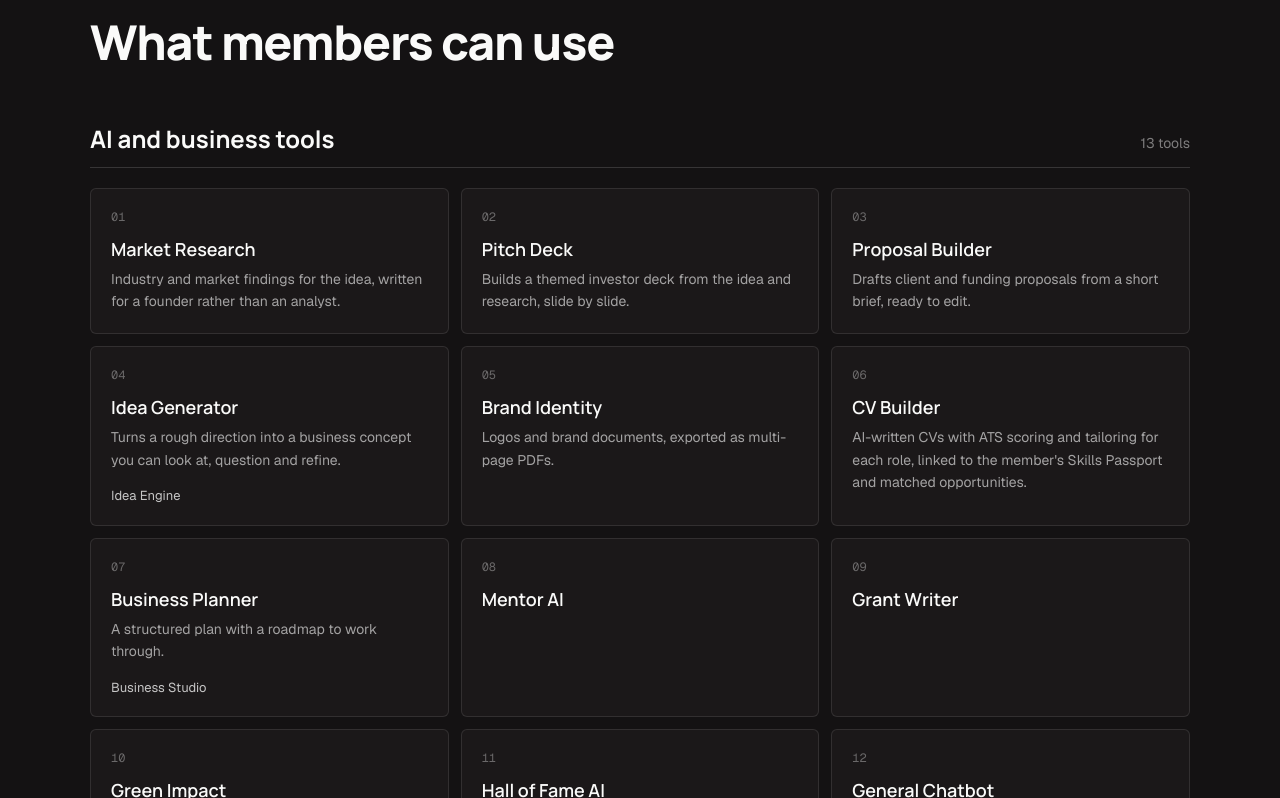
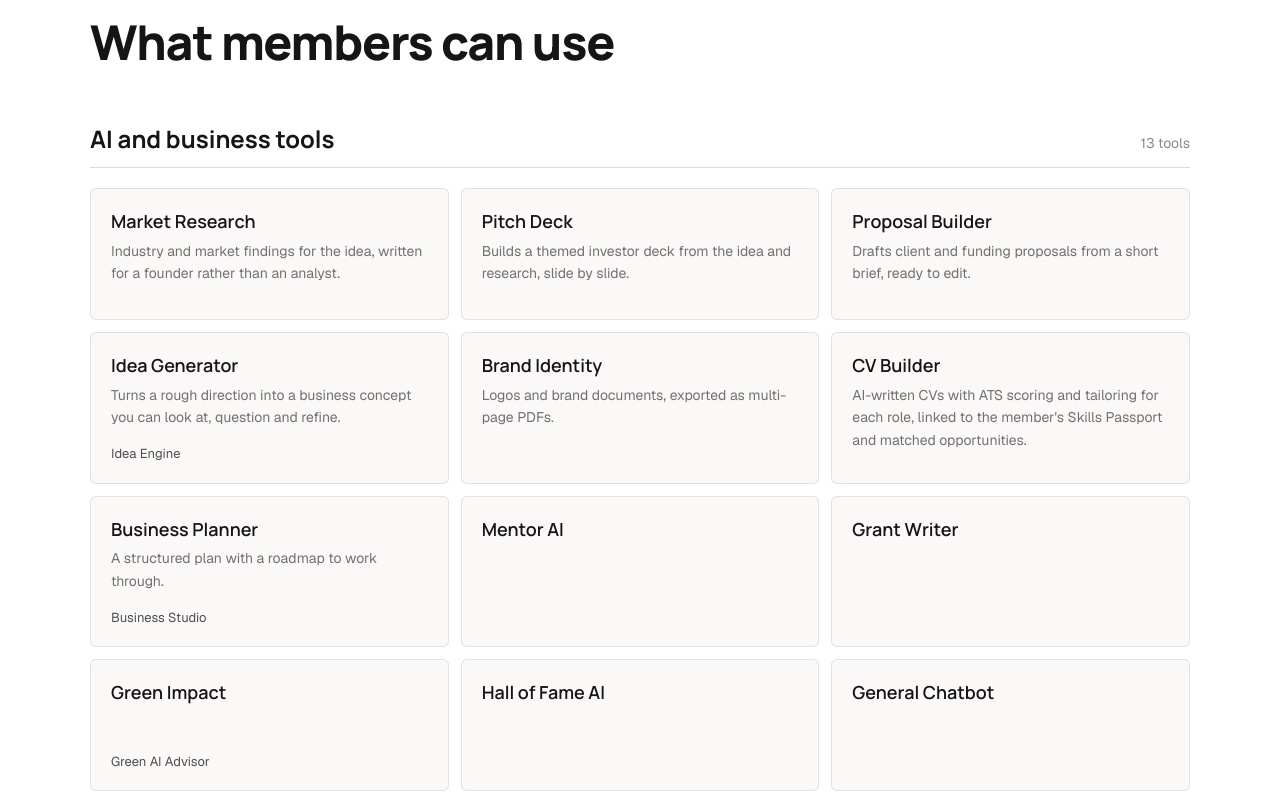
Before and after one commit to attahDev/test-b-te, a Next.js app: page /ecosystem in a window 1280 px wide. Shown: the part 6522-7320 px from the top of the page. Built offline with nearby package versions, Linux system fonts and the light colour scheme.

Commit message:
Tools: white background, no numbering; drop figures note from South Yorkshire

```diff
--- a/app/components/ecosystem/PlatformToolsSection.tsx
+++ b/app/components/ecosystem/PlatformToolsSection.tsx
@@ -8,10 +8,6 @@ import { toolGroups } from "./platformLayers";
 
 const toolNames = toolGroups.flatMap((group) => group.tools.map((tool) => tool.name));
 
-function pad(number: number) {
-  return String(number).padStart(2, "0");
-}
-
 export default function PlatformToolsSection() {
   function spot(event: PointerEvent<HTMLElement>) {
     if (event.pointerType !== "mouse") return;
@@ -20,10 +16,8 @@ export default function PlatformToolsSection() {
     event.currentTarget.style.setProperty("--my", `${event.clientY - box.top}px`);
   }
 
-  const groupOffsets = toolGroups.map((_, index) => toolGroups.slice(0, index).reduce((total, group) => total + group.tools.length, 0));
-
-  return (
-    <section id="platform-tools" aria-labelledby="platform-tools-title" className="relative overflow-hidden bg-[#141213] px-6 py-16 text-[#FAFAF9] sm:px-10 md:py-24 lg:px-14">
+    return (
+    <section id="platform-tools" aria-labelledby="platform-tools-title" className="relative overflow-hidden bg-white px-6 py-16 text-[#161415] sm:px-10 md:py-24 lg:px-14">
       <div className="mx-auto w-full max-w-[1100px]">
         <SectionLabel className="mb-5">BTE Platform</SectionLabel>
         <div className="flex flex-col gap-4 md:flex-row md:items-end md:justify-between">
@@ -33,11 +27,11 @@ export default function PlatformToolsSection() {
         </div>
 
         <div className="mt-14 flex flex-col gap-12">
-          {toolGroups.map((group, groupIndex) => (
+          {toolGroups.map((group) => (
             <Reveal key={group.id} threshold={0.08}>
-              <div className="mb-5 flex items-baseline justify-between gap-4 border-b border-white/15 pb-3">
+              <div className="mb-5 flex items-baseline justify-between gap-4 border-b border-[#161415]/15 pb-3">
                 <h3 className="text-xl font-bold md:text-2xl">{group.title}</h3>
-                <span className="text-sm text-white/45">{group.upcoming ? `${group.tools.length} on the way` : `${group.tools.length} tools`}</span>
+                <span className="text-sm text-[#161415]/50">{group.upcoming ? `${group.tools.length} on the way` : `${group.tools.length} tools`}</span>
               </div>
 
               <ul className="grid grid-cols-2 gap-3 lg:grid-cols-3">
@@ -45,15 +39,12 @@ export default function PlatformToolsSection() {
                   <li
                     key={tool.name}
                     style={{ "--i": order } as CSSProperties}
-                    className={`tool-row flex min-h-[112px] flex-col rounded-md border bg-[#1b1819] p-3.5 sm:min-h-[132px] sm:p-5 ${group.upcoming ? "border-dashed border-white/25" : "border-white/10"}`}
+                    className={`tool-row flex min-h-[112px] flex-col rounded-md border bg-[#faf9f8] p-3.5 sm:min-h-[132px] sm:p-5 ${group.upcoming ? "border-dashed border-[#161415]/25" : "border-[#161415]/10"}`}
                   >
-                    <div className="flex items-start justify-between gap-3">
-                      <span className="font-mono text-xs text-white/35">{pad(groupOffsets[groupIndex] + order + 1)}</span>
-                      {group.upcoming && <span className="text-xs text-[#E97868]">Coming soon</span>}
-                    </div>
-                    <h4 className="mt-2 text-base font-semibold leading-snug sm:mt-3 sm:text-lg">{tool.name}</h4>
-                    {tool.note && <p className="mt-1 line-clamp-3 text-xs leading-relaxed text-white/60 sm:mt-1.5 sm:line-clamp-none sm:text-sm">{tool.note}</p>}
-                    {tool.parts && <p className="mt-auto pt-3 text-xs text-white/75 sm:pt-4 sm:text-[13px]">{tool.parts.join(" / ")}</p>}
+                    {group.upcoming && <span className="text-xs text-[#B04333]">Coming soon</span>}
+                    <h4 className="text-base font-semibold leading-snug sm:text-lg">{tool.name}</h4>
+                    {tool.note && <p className="mt-1 line-clamp-3 text-xs leading-relaxed text-[#161415]/60 sm:mt-1.5 sm:line-clamp-none sm:text-sm">{tool.note}</p>}
+                    {tool.parts && <p className="mt-auto pt-3 text-xs text-[#161415]/75 sm:pt-4 sm:text-[13px]">{tool.parts.join(" / ")}</p>}
                   </li>
                 ))}
               </ul>
@@ -76,7 +67,7 @@ export default function PlatformToolsSection() {
         </div>
       </div>
 
-      <div className="marquee mt-14 text-sm font-medium text-white/40" aria-hidden="true">
+      <div className="marquee mt-14 text-sm font-medium text-[#161415]/40" aria-hidden="true">
         {[0, 1].map((copy) => (
           <div key={copy} className="marquee-track">
             {toolNames.map((name) => (
--- a/app/components/home/globe/locations.ts
+++ b/app/components/home/globe/locations.ts
@@ -82,7 +82,7 @@ export const stops: Stop[] = [
     office: "South Yorkshire: Sheffield, Barnsley, Doncaster and Rotherham",
     contact: [{ text: "southyorkshire@blacktechexpo.co.uk", href: "mailto:southyorkshire@blacktechexpo.co.uk" }],
     has: ["Training and support in digital skills, AI, cyber security, entrepreneurship, mentoring and student opportunity"],
-    done: ["Capacity Building Programme delivered in cyber security, AI, business leadership and entrepreneurship. Figures as publicly reported, September 2026."],
+    done: ["Capacity Building Programme delivered in cyber security, AI, business leadership and entrepreneurship."],
     href: "https://www.sybte.co.uk/",
   },
   {
--- a/app/globals.css
+++ b/app/globals.css
@@ -579,5 +579,5 @@ a, button {
   [data-own-reveal]:not([data-in]) .tool-row { opacity: 0; translate: 0 12px; }
 }
 @media (hover: hover) {
-  .tool-row:hover { border-color: #b04333; background-color: #211d1e; }
+  .tool-row:hover { border-color: #b04333; background-color: #fff; }
 }
```
